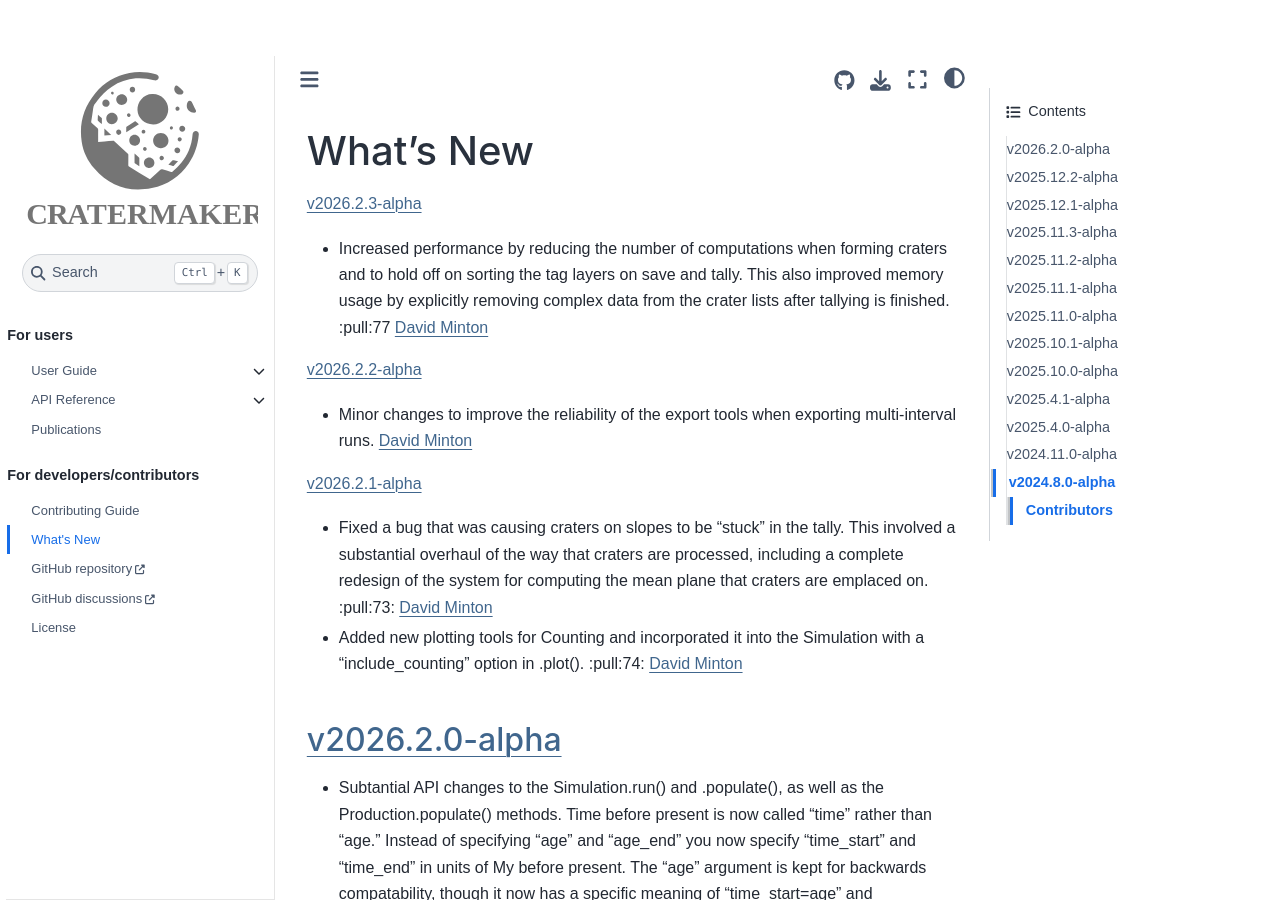
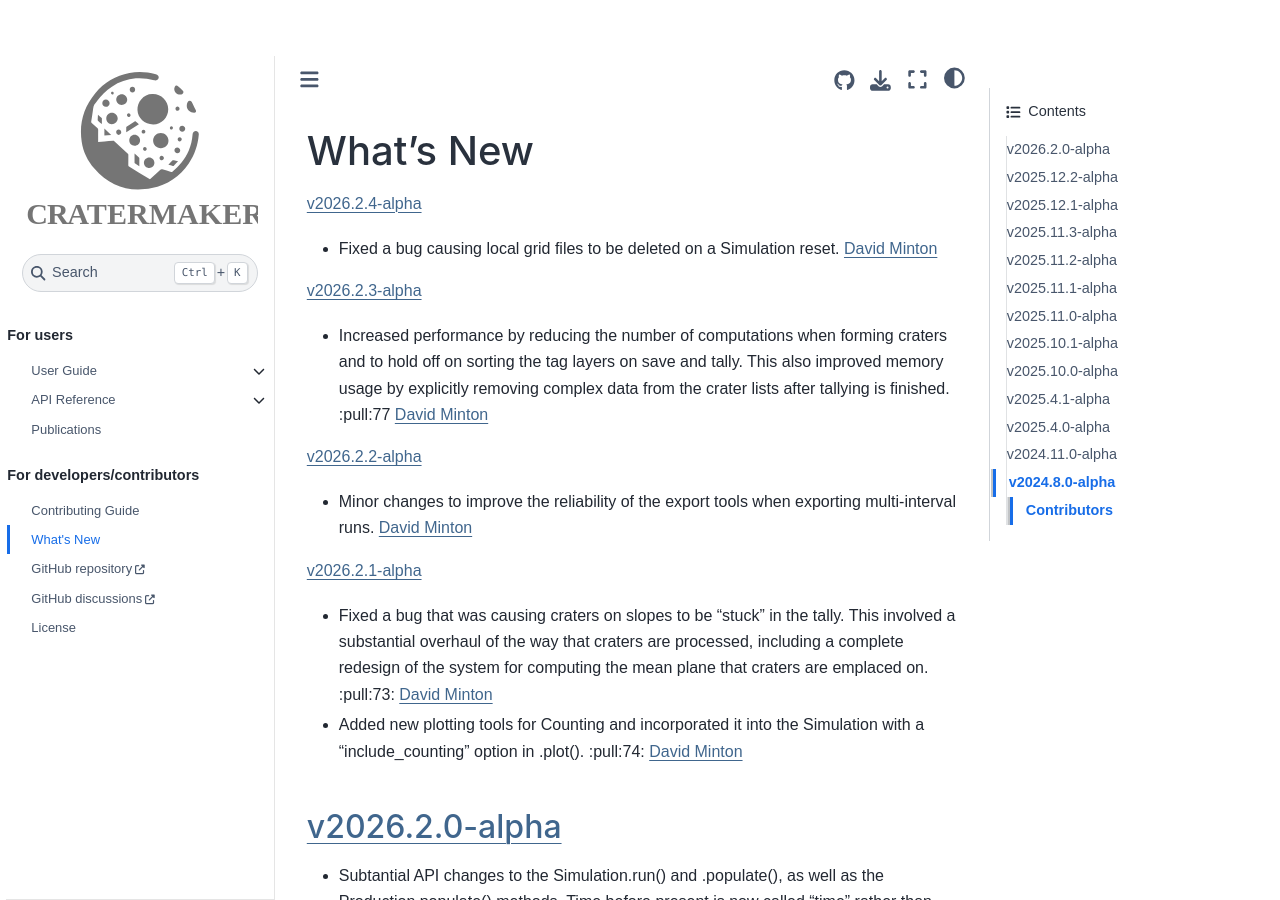
Before and after one commit to MintonGroup/cratermaker, a Sphinx documentation site: the page built from docs/whats-new.rst, in a window 1280 px wide and 900 px high. Built offline with Sphinx 7.4.7 and the Sphinx Book theme 1.1.4, drawn with Linux system fonts in a browser that asks for light colours; pages that are not in the unit, such as notebooks, are missing from menus; the version number could not be read and is left out.

Commit message:
Updated changelog

```diff
--- a/docs/whats-new.rst
+++ b/docs/whats-new.rst
@@ -2,6 +2,12 @@
 
 What's New
 ==========
+.. _whats-new.2026.2.4-alpha:
+
+:release:`v2026.2.4-alpha`
+
+- Fixed a bug causing local grid files to be deleted on a Simulation reset. `David Minton`_
+
 
 .. _whats-new.2026.2.3-alpha:
 
```
